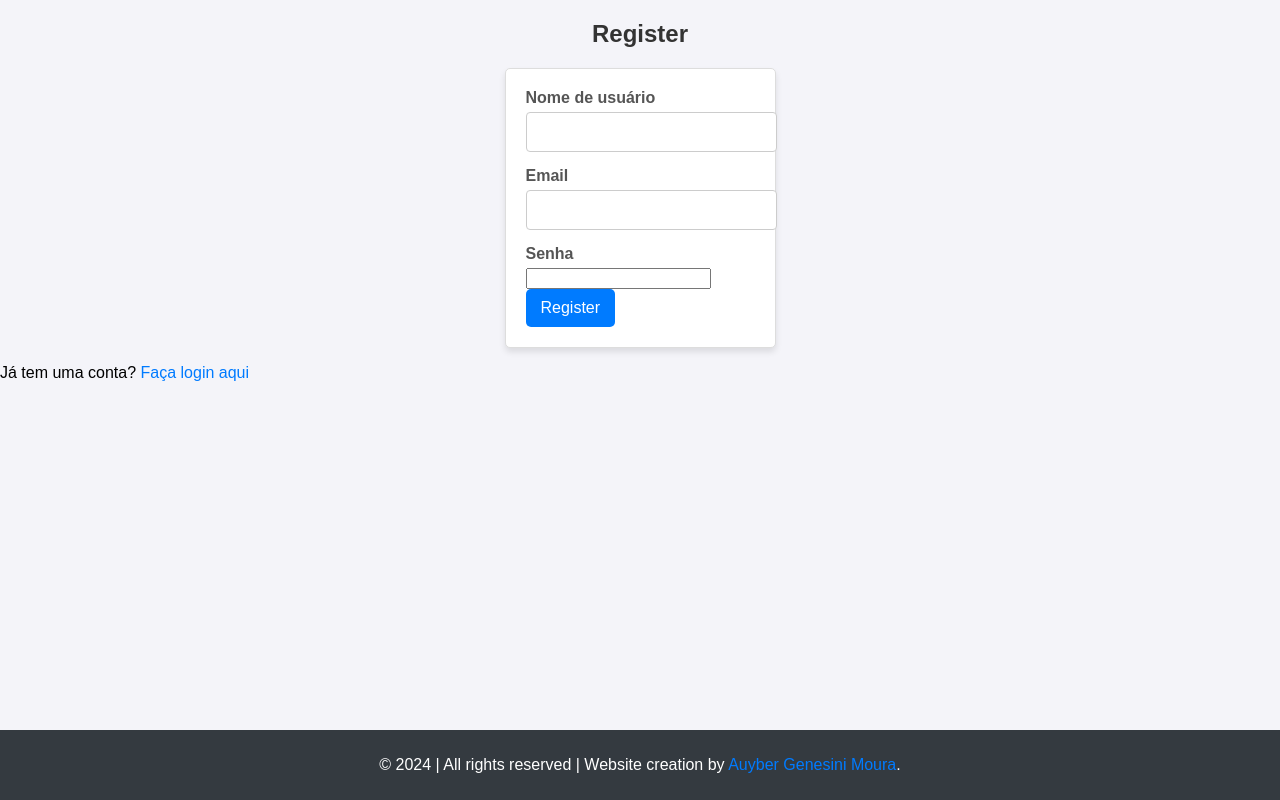
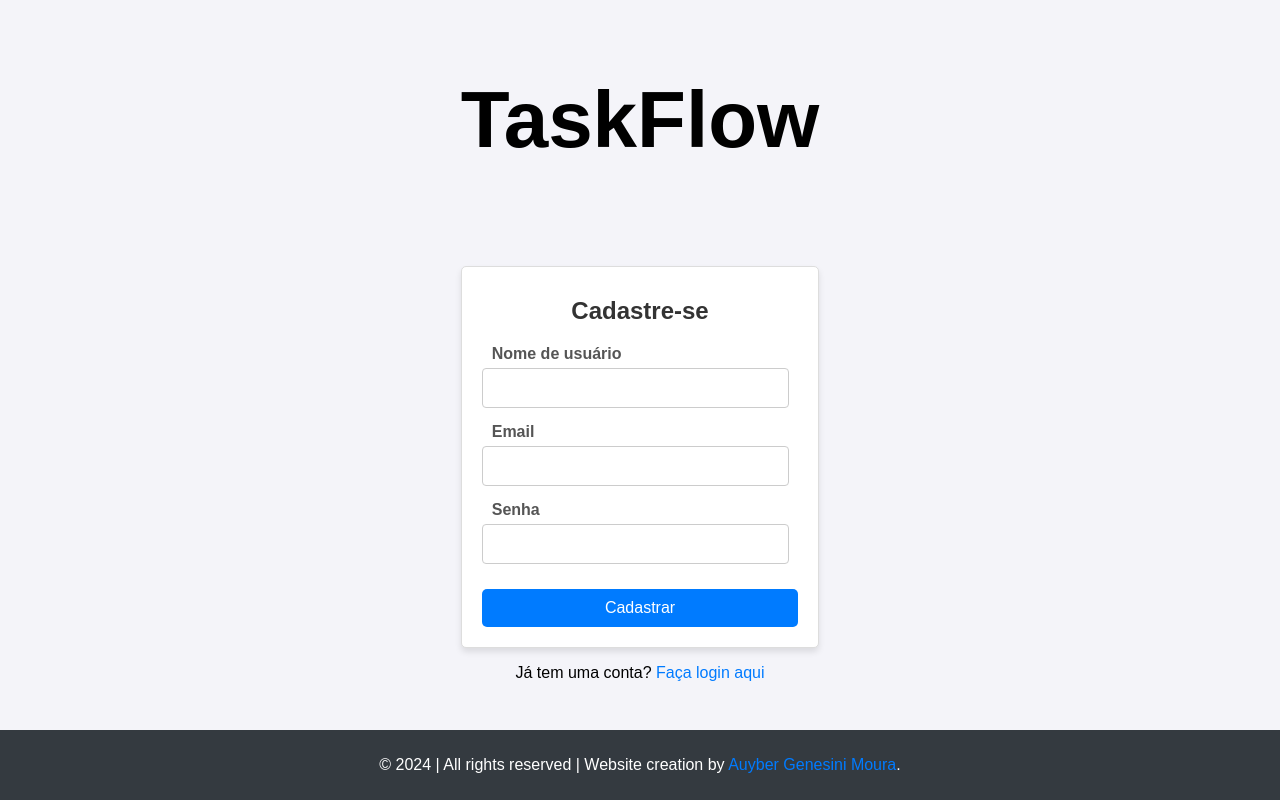
Before and after one commit to auyber/TaskFlow, a Flask app: page /register in a window 1280 px wide. Run offline with Flask 3, Linux system fonts and the light colour scheme.

Commit message:
feat: login and register ok

```diff
--- a/app/static/css/styles.css
+++ b/app/static/css/styles.css
@@ -150,6 +150,75 @@ footer {
     color: #fff;
 }
 
+/* Estilos específicos para as páginas de login e registro */
+.login-register-form {
+    max-width: 500px;
+    margin: 0 auto;
+    padding: 20px;
+    background-color: #fff;
+    border: 1px solid #ddd;
+    border-radius: 5px;
+    box-shadow: 0 4px 6px rgba(0, 0, 0, 0.1);
+}
+
+.login-register-form label {
+    display: block;
+    margin-bottom: 5px;
+    font-weight: bold;
+    color: #555;
+    padding-left: 10px;
+    padding-right: 10px;
+}
+
+.login-register-form input[type="text"],
+.login-register-form input[type="password"],
+.login-register-form input[type="email"],
+.login-register-form textarea {
+    width: 90%;
+    padding: 10px;
+    margin-bottom: 15px;
+    border: 1px solid #ccc;
+    border-radius: 4px;
+    font-size: 16px;
+}
+
+.login-register-form button {
+    background-color: #007bff;
+    color: white;
+    border: none;
+    padding: 10px 15px;
+    border-radius: 5px;
+    cursor: pointer;
+    font-size: 16px;
+    width: 100%;
+}
+
+.login-register-form button:hover {
+    background-color: #0056b3;
+}
+
+/* Estilo para o título TaskFlow */
+.page-title {
+    font-size: 5rem;
+    font-weight: bold;
+    text-align: center;
+    margin-bottom: 100px;
+}
+
+/* Estilo para os textos de links de login e cadastro */
+.text-center {
+    text-align: center;
+    margin-top: 10px;
+}
+
+
+
+
+
+
+
+
+
 /* Ajustes para exibição em dispositivos móveis */
 @media (max-width: 768px) {
     .navbar-nav {
--- a/app/templates/register.html
+++ b/app/templates/register.html
@@ -1,63 +1,40 @@
 <!DOCTYPE html>
-<html lang="en">
+<html lang="pt-br">
 <head>
     <meta charset="UTF-8">
     <meta name="viewport" content="width=device-width, initial-scale=1.0">
-    <title>Register</title>
+    <title>Cadastro - TaskFlow</title>
     <link rel="stylesheet" href="{{ url_for('static', filename='css/styles.css') }}">
 </head>
 <body>
-    <h2>Register</h2>
-
-    <!-- Exibir mensagens de erro (flash) -->
-    {% with messages = get_flashed_messages(with_categories=true) %}
-        {% if messages %}
-            <ul>
-                {% for category, message in messages %}
-                    <li>{{ message }}</li>
-                {% endfor %}
-            </ul>
-        {% endif %}
-    {% endwith %}
-
-    <!-- Formulário de registro -->
-    <form method="POST">
-        {{ form.hidden_tag() }}  <!-- Proteção contra CSRF -->
-
-        <!-- Campo de nome de usuário -->
-        <div>
-            <label for="username">{{ form.username.label }}</label>
-            {{ form.username() }}  <!-- Exibe o campo de input para o nome de usuário -->
+    <div class="container">
+        <h1 class="page-title">TaskFlow</h1>
+        <form class="login-register-form" method="POST">
+            <h2 class="text-center">Cadastre-se</h2>
+            {{ form.hidden_tag() }}
+            <div class="form-group">
+                {{ form.username.label }}
+                {{ form.username(class="form-control") }}
             </div>
-
-        <!-- Campo de email -->
-        <div>
-            <label for="email">{{ form.email.label }}</label>
-            {{ form.email() }}  <!-- Exibe o campo de input para o email -->
-
-            <!-- Exibe erros específicos do campo de email -->
-            {% for error in form.email.errors %}
-                <p class="error">{{ error }}</p>
-            {% endfor %}
+            <div class="form-group">
+                {{ form.email.label }}
+                {{ form.email(class="form-control") }}
             </div>
-
-        <!-- Campo de senha -->
-        <div>
-            <label for="password">{{ form.password.label }}</label>
-            {{ form.password() }}  <!-- Exibe o campo de input para a senha -->
+            <div class="form-group">
+                {{ form.password.label }}
+                {{ form.password(class="form-control") }}
             </div>
-
-        <!-- Botão para enviar o formulário -->
-        <div>
-            <button type="submit">Register</button>
+            <div class="form-group text-center">
+                <button type="submit">Cadastrar</button>
             </div>
         </form>
-
-    <!-- Link para a página de login, caso o usuário já tenha uma conta -->
+        <div class="text-center">
             <p>Já tem uma conta? <a href="{{ url_for('login') }}">Faça login aqui</a></p>
-</body>
+        </div>
+    </div>
 
     <footer class="bg-dark text-white text-center mt-auto py-3">
         <p>© 2024 | All rights reserved | Website creation by <a href="https://github.com/auyber" target="_blank" class="text-white">Auyber Genesini Moura</a>.</p>
     </footer>
+</body>
 </html>
```
Also changed, not shown: app/templates/login.html (+13 -38 lines), instance/site.db. Lines whose indentation alone changed are shown as unchanged.
